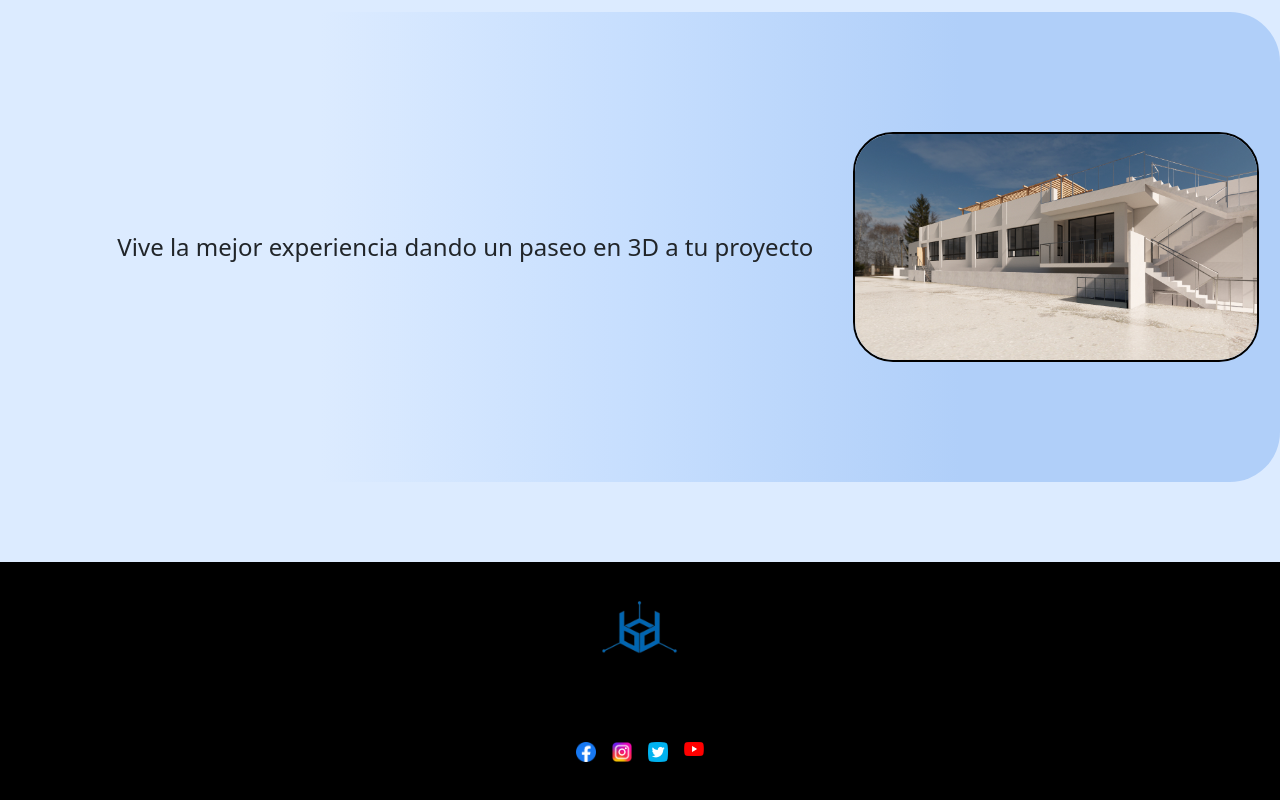
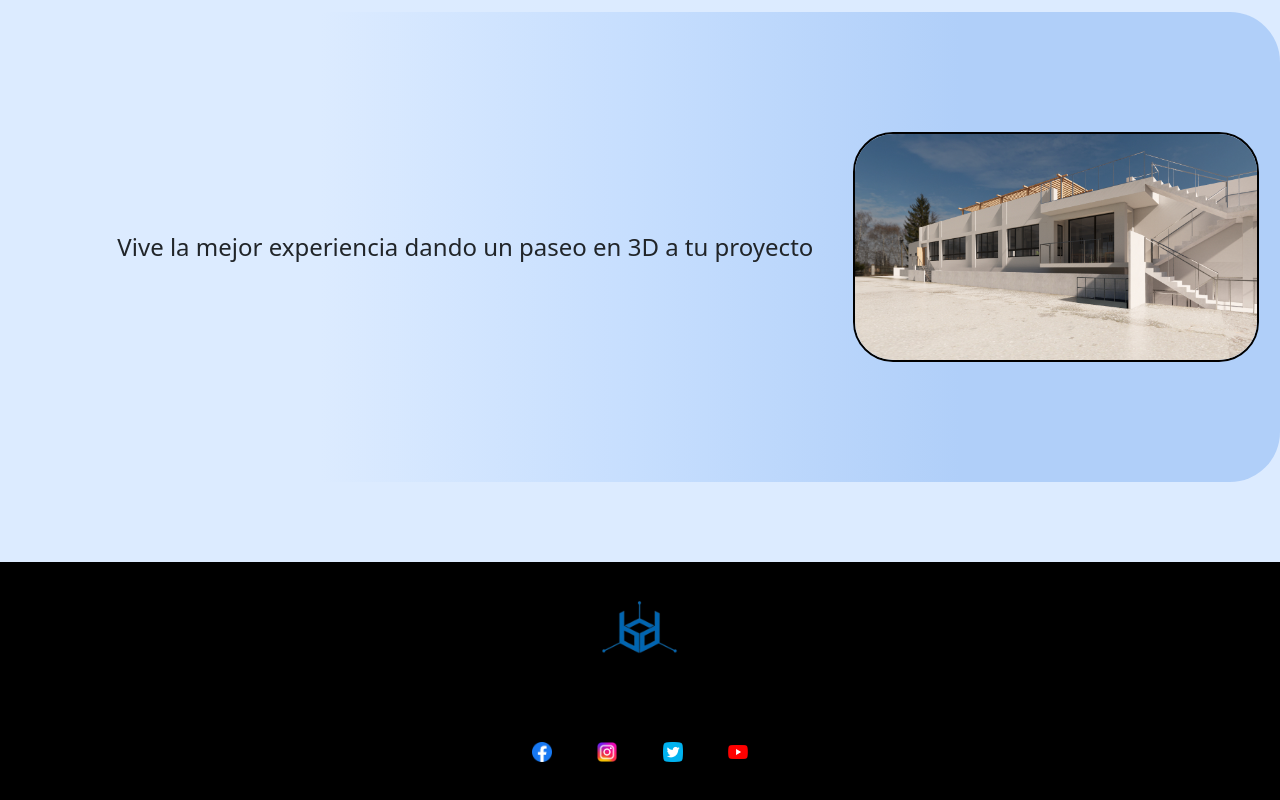
Before and after one commit to samy1015/PreEntrega3Bazalarez, a plain HTML site: page index.html in a window 1280 px wide. Shown: the part 1815-2615 px from the top of the page. Drawn offline with nearby package versions, Linux system fonts and the light colour scheme.

Commit message:
actualizacion

```diff
--- a/scss/_footer.scss
+++ b/scss/_footer.scss
@@ -14,11 +14,12 @@ footer {
     nav {
         margin: 20px auto;
         display: flex;
-        width: 10%;
+        width: 20%;
         justify-content: space-between;
         li {
             width: 20px;
             list-style: none;
+            margin: auto 20px;
         }
     }
 
```
Also changed, not shown: css/estilos.css, 1 other file.
